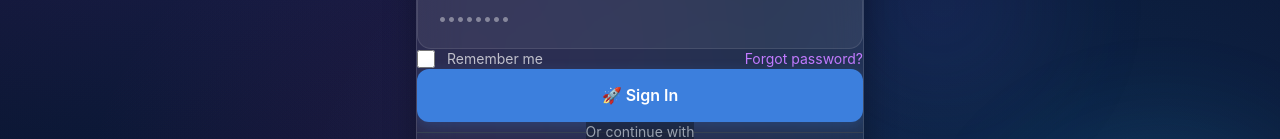
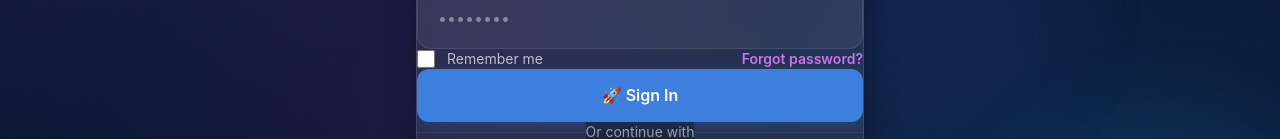
Before and after one commit to gauravk310/linkqueue, a Next.js app: page /login in a window 1280 px wide. Shown: the part 423-562 px from the top of the page. Built offline with nearby package versions, Linux system fonts and the light colour scheme.

Commit message:
Update page.js

```diff
--- a/app/login/page.js
+++ b/app/login/page.js
@@ -201,12 +201,13 @@ export default function LoginPage() {
                                     />
                                     <span className="text-sm" style={{ color: 'hsla(0, 0%, 100%, 0.7)' }}>Remember me</span>
                                 </label>
-                                <a href="#" className="text-sm text-purple-400 hover:text-purple-300 transition-colors">
+                                <a href="#" className="auth-link text-sm">
                                     Forgot password?
                                 </a>
                             </div>
                         )}
 
+                        {/* Submit Button */}
                         <button
                             type="submit"
                             disabled={isLoading}
```
